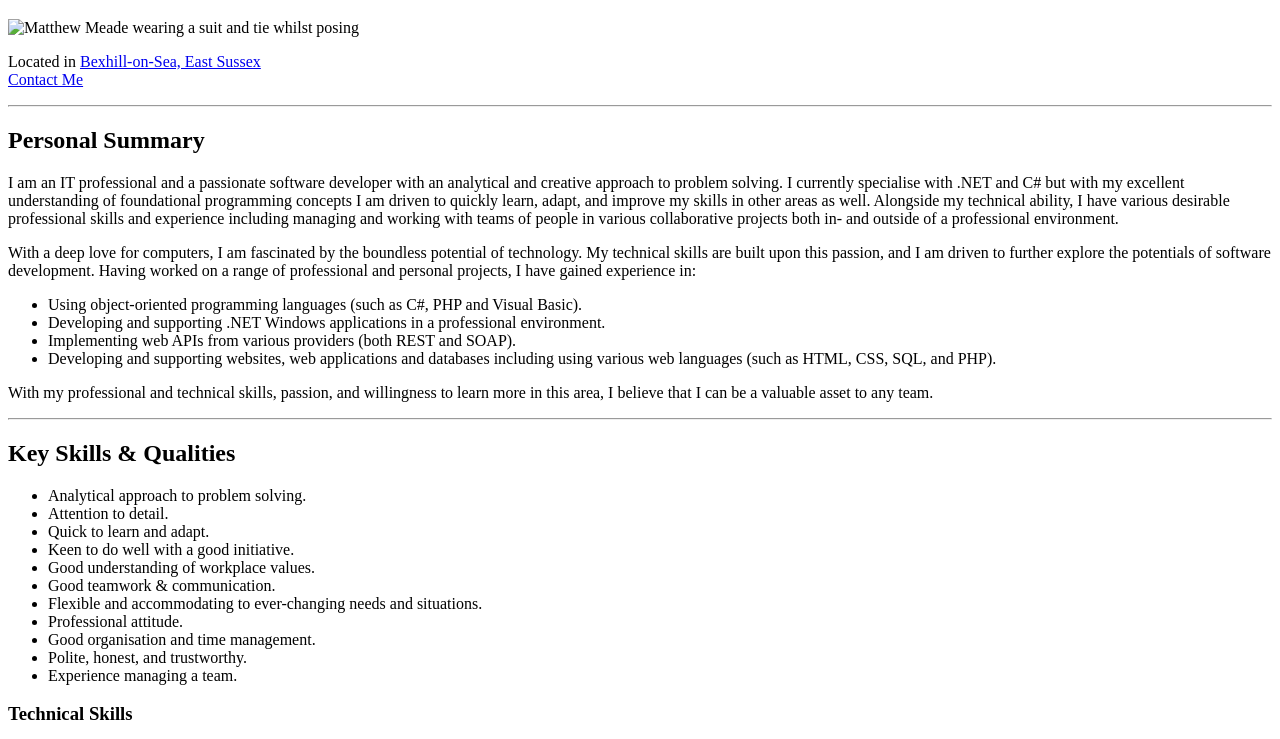
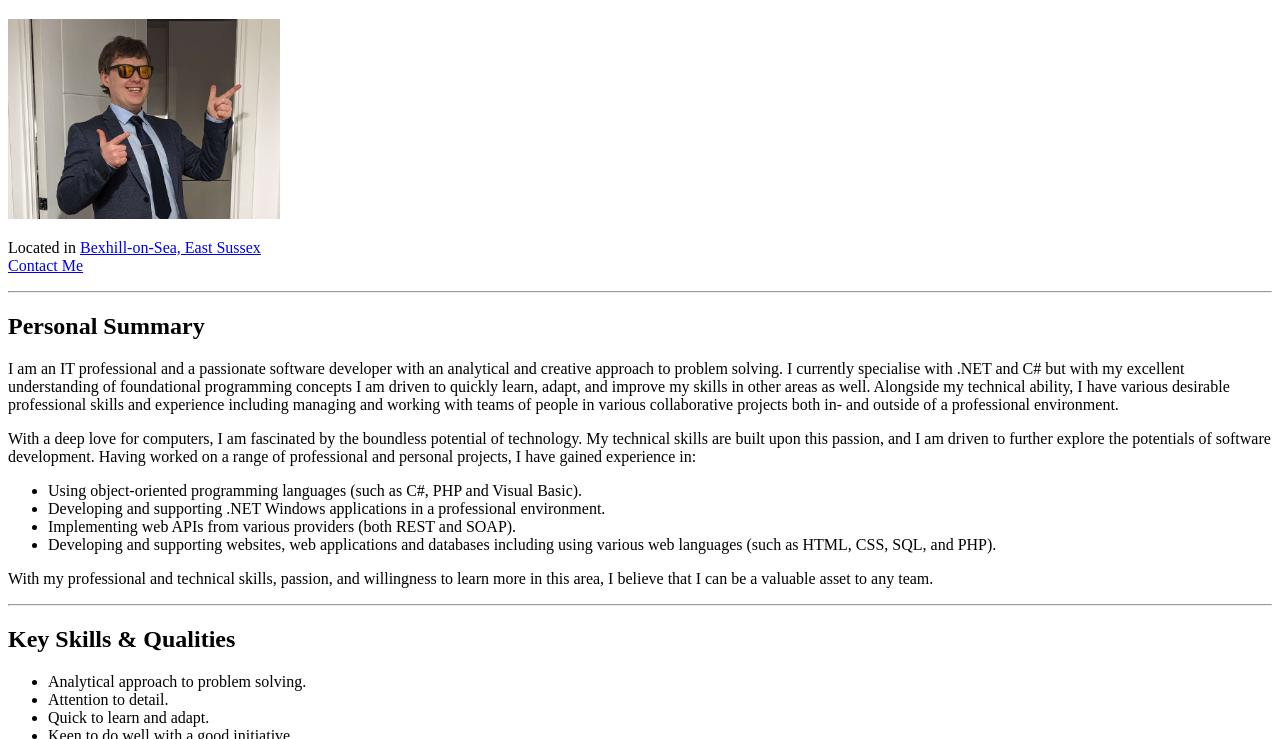
Before and after one commit to TitaN655/capstone-cv, a plain HTML site: page index.html in a window 1280 px wide. Shown: the part 61-800 px from the top of the page. Drawn offline with Linux system fonts and the light colour scheme.

Commit message:
Add files via upload

```diff
--- a/index.html
+++ b/index.html
@@ -8,7 +8,7 @@
     <body>
         <h1>Matthew Meade</h1>
 
-        <img src="./assets/images/profile-img.png" alt="Matthew Meade wearing a suit and tie whilst posing" />
+        <img src="./assets/images/profile-img.png" alt="Matthew Meade wearing a suit and tie whilst posing" height="200" />
 
         <p>
             Located in <a href="https://www.google.co.uk/maps/place/Bexhill-on-Sea">Bexhill-on-Sea, East Sussex</a> <br />
```
Also changed, not shown: assets/images/profile-img.png (added).
